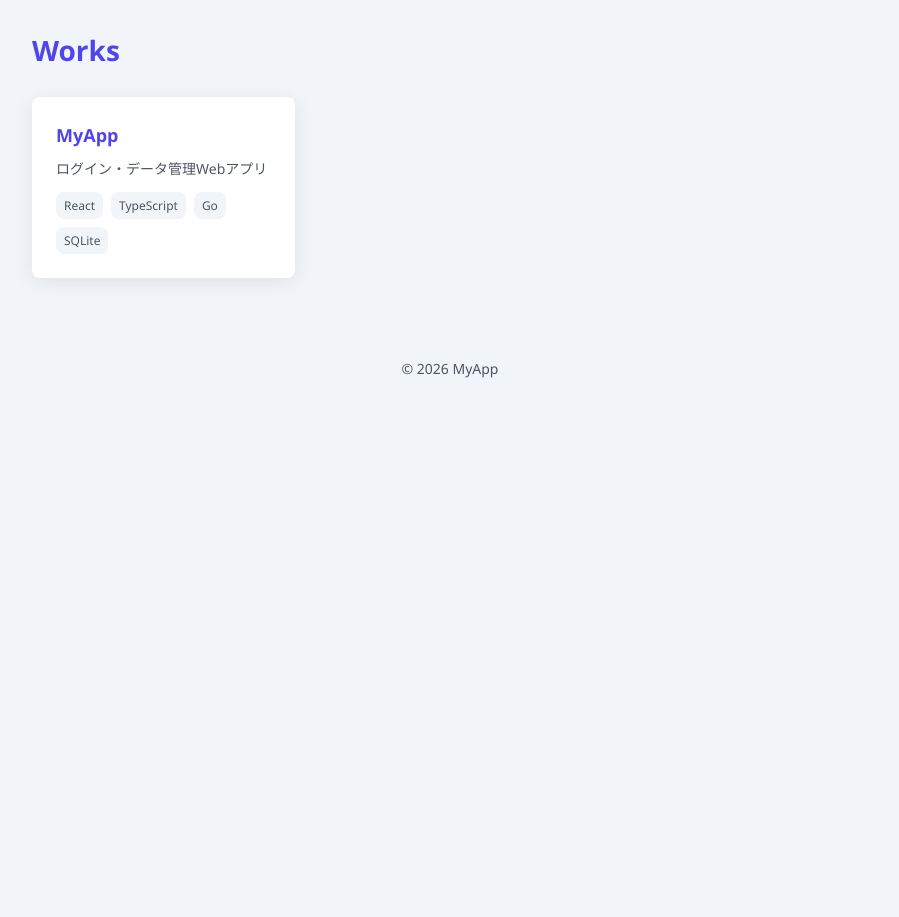
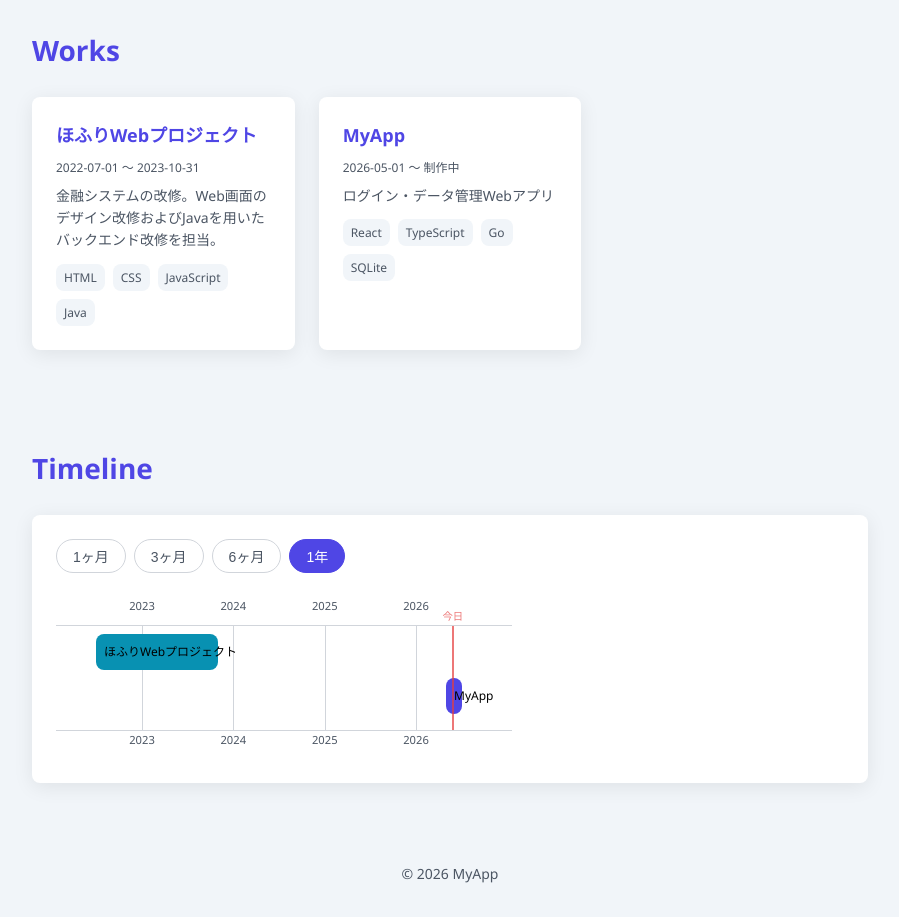
Before and after one commit to hikaru-brassnurture/myapp, a React (Vite) app in the folder frontend/: page / in a window 1280 px wide. Shown: the part 900-1817 px from the top of the page, without its empty margins (190-1089 px from the left). Before the commit the page ends 1313 px from the top, so only its background shows below. Built offline with nearby package versions, Linux system fonts and the light colour scheme.

Commit message:
feat: #3 最終コミット

```diff
--- a/frontend/src/pages/Home.tsx
+++ b/frontend/src/pages/Home.tsx
@@ -1,33 +1,49 @@
-import { useState } from 'react'
+import { useState, useMemo } from 'react'
 import { useNavigate } from 'react-router-dom'
 import styles from '../styles/Home.module.scss'
+
+const SCALES = [
+  { label: '1ヶ月', months: 1, pxPerDay: 3 },
+  { label: '3ヶ月', months: 3, pxPerDay: 1 },
+  { label: '6ヶ月', months: 6, pxPerDay: 0.5 },
+  { label: '1年', months: 12, pxPerDay: 0.25 },
+]
 
 export default function Home() {
   const navigate = useNavigate()
   const [selectedSkills, setSelectedSkills] = useState<string[]>([])
+  const [scaleIndex, setScaleIndex] = useState(3)
+  const [hoveredWork, setHoveredWork] = useState<string | null>(null)
+
+  const pxPerDay = SCALES[scaleIndex].pxPerDay
+
+  const now = useMemo(() => new Date(), [])
 
   const skillCategories = [
+    { category: '言語', items: ['TypeScript', 'Go', 'JavaScript', 'Java', 'HTML', 'CSS'].sort() },
+    { category: 'フレームワーク', items: ['React', 'Gin'].sort() },
+    { category: 'データベース', items: ['PostgreSQL', 'SQLite'].sort() },
+    { category: 'インフラ', items: ['Docker'].sort() },
+  ]
+
+  const works = useMemo(() => [
     {
-    category: '言語',
-    items: ['TypeScript', 'Go'],
+      title: 'MyApp',
+      description: 'ログイン・データ管理Webアプリ',
+      tech: ['React', 'TypeScript', 'Go', 'SQLite'],
+      startDate: '2026-05-01',
+      endDate: null as string | null,
+      color: '#4f46e5',
     },
     {
-    category: 'フレームワーク',
-    items: ['React', 'Gin'],
+      title: 'ほふりWebプロジェクト',
+      description: '金融システムの改修。Web画面のデザイン改修およびJavaを用いたバックエンド改修を担当。',
+      tech: ['HTML', 'CSS', 'JavaScript', 'Java'],
+      startDate: '2022-07-01',
+      endDate: '2023-10-31' as string | null,
+      color: '#0891b2',
     },
-  {
-    category: 'データベース',
-    items: ['PostgreSQL', 'SQLite'],
-  },
-  {
-    category: 'インフラ',
-    items: ['Docker'],
-  },
-]
-
-  const works = [
-    { title: 'MyApp', description: 'ログイン・データ管理Webアプリ', tech: ['React', 'TypeScript', 'Go', 'SQLite'] },
-  ]
+  ], [])
 
   const toggleSkill = (skill: string) => {
     setSelectedSkills(prev =>
@@ -35,9 +51,49 @@ export default function Home() {
     )
   }
 
-  const filteredWorks = selectedSkills.length === 0
+  const filteredWorks = (selectedSkills.length === 0
     ? works
     : works.filter(work => selectedSkills.every(s => work.tech.includes(s)))
+  ).slice().sort((a, b) => new Date(a.startDate).getTime() - new Date(b.startDate).getTime())
+
+  const { fullStart, fullEnd } = useMemo(() => {
+    const source = filteredWorks.length > 0 ? filteredWorks : works
+    const starts = source.map(w => new Date(w.startDate).getTime())
+    const ends = source.map(w => w.endDate ? new Date(w.endDate).getTime() : now.getTime())
+    return {
+      fullStart: new Date(Math.min(...starts)),
+      fullEnd: new Date(Math.max(...ends)),
+    }
+  }, [filteredWorks, works, now])
+
+  const CHART_PADDING = 40
+
+  const toPx = (date: Date) => {
+    const days = (date.getTime() - fullStart.getTime()) / (1000 * 60 * 60 * 24)
+    return Math.max(0, days * pxPerDay) + CHART_PADDING
+  }
+
+  const chartWidth = Math.ceil((fullEnd.getTime() - fullStart.getTime()) / (1000 * 60 * 60 * 24) * pxPerDay) + 60 + CHART_PADDING
+
+  const todayPx = toPx(now)
+
+  const gridLines = useMemo(() => {
+    const interval = SCALES[scaleIndex].months
+    const lines: Date[] = []
+    const current = new Date(fullStart)
+    current.setDate(1)
+    current.setMonth(Math.floor(current.getMonth() / interval) * interval)
+    while (current <= fullEnd) {
+      if (current >= fullStart) lines.push(new Date(current))
+      current.setMonth(current.getMonth() + interval)
+    }
+    return lines
+  }, [fullStart, fullEnd, scaleIndex])
+
+  const formatGridLabel = (date: Date) => {
+    if (SCALES[scaleIndex].months === 12) return `${date.getFullYear()}`
+    return `${date.getFullYear()}/${date.getMonth() + 1}`
+  }
 
   return (
     <div className={styles.container}>
@@ -86,8 +142,16 @@ export default function Home() {
         ) : (
           <div className={styles.workList}>
             {filteredWorks.map(work => (
-              <div key={work.title} className={styles.workCard}>
+              <div
+                key={work.title}
+                className={styles.workCard}
+                onMouseEnter={() => setHoveredWork(work.title)}
+                onMouseLeave={() => setHoveredWork(null)}
+              >
                 <h3 className={styles.workTitle}>{work.title}</h3>
+                <p className={styles.workPeriod}>
+                  {work.startDate} 〜 {work.endDate ?? '制作中'}
+                </p>
                 <p className={styles.workDesc}>{work.description}</p>
                 <div className={styles.workTechList}>
                   {work.tech.map(t => (
@@ -100,6 +164,85 @@ export default function Home() {
         )}
       </section>
 
+      <section className={styles.section}>
+        <h2 className={styles.sectionTitle}>Timeline</h2>
+        <div className={styles.timeline}>
+          <div className={styles.scaleSelector}>
+            {SCALES.map((scale, i) => (
+              <button
+                key={scale.label}
+                className={`${styles.scaleBtn} ${scaleIndex === i ? styles.scaleBtnActive : ''}`}
+                onClick={() => setScaleIndex(i)}
+              >
+                {scale.label}
+              </button>
+            ))}
+          </div>
+
+          <div className={styles.timelineChart}>
+            <div style={{ width: `${chartWidth}px`, position: 'relative' }}>
+              <div className={styles.monthLabels}>
+                {gridLines.map((date, i) => (
+                  <div
+                    key={i}
+                    className={styles.monthLabel}
+                    style={{ left: `${toPx(date)}px` }}
+                  >
+                    {formatGridLabel(date)}
+                  </div>
+                ))}
+              </div>
+
+              <div className={styles.timelineBars}>
+                {gridLines.map((date, i) => (
+                  <div
+                    key={i}
+                    className={styles.gridLine}
+                    style={{ left: `${toPx(date)}px` }}
+                  />
+                ))}
+                <div className={styles.todayLine} style={{ left: `${todayPx}px` }} />
+                {filteredWorks.map(work => {
+                  const start = new Date(work.startDate)
+                  const end = work.endDate ? new Date(work.endDate) : now
+                  const left = toPx(start)
+                  const width = toPx(end) - left
+                  return (
+                    <div key={work.title} className={styles.timelineRow}>
+                      <div
+                        className={styles.timelineBar}
+                        style={{
+                          left: `${left}px`,
+                          width: `${Math.max(width, 4)}px`,
+                          backgroundColor: work.color,
+                          opacity: hoveredWork === null || hoveredWork === work.title ? 1 : 0.3,
+                          filter: hoveredWork === work.title ? 'brightness(1.3)' : 'none',
+                          transition: 'opacity 0.2s, filter 0.2s',
+                        }}
+                      >
+                        <span className={styles.timelineBarLabel}>{work.title}</span>
+                      </div>
+                    </div>
+                  )
+                })}
+              </div>
+
+              <div className={styles.monthLabels}>
+                {gridLines.map((date, i) => (
+                  <div
+                    key={i}
+                    className={styles.monthLabel}
+                    style={{ left: `${toPx(date)}px` }}
+                  >
+                    {formatGridLabel(date)}
+                  </div>
+                ))}
+              </div>
+            </div>
+          </div>
+        </div>
+      </section>
+
       <footer className={styles.footer}>
         <p>© 2026 MyApp</p>
       </footer>
--- a/frontend/src/styles/Home.module.scss
+++ b/frontend/src/styles/Home.module.scss
@@ -115,6 +115,7 @@
   padding: 1.5rem;
   border-radius: $radius;
   box-shadow: $shadow;
+  cursor: pointer;
 }
 
 .workTitle {
@@ -188,3 +189,146 @@
   color: $gray-600;
   margin-bottom: 0.75rem;
 }
+
+.workPeriod {
+  font-size: 0.75rem;
+  color: $gray-600;
+  margin-bottom: 0.5rem;
+}
+
+.timeline {
+  background: $white;
+  border-radius: $radius;
+  box-shadow: $shadow;
+  padding: 1.5rem;
+}
+
+.scaleSelector {
+  display: flex;
+  gap: 0.5rem;
+  margin-bottom: 1.5rem;
+}
+
+.scaleBtn {
+  padding: 0.375rem 1rem;
+  border: 1px solid $gray-300;
+  border-radius: 999px;
+  background: transparent;
+  color: $gray-600;
+  cursor: pointer;
+  font-size: 0.875rem;
+  transition: $transition;
+
+  &:hover {
+    border-color: $primary;
+    color: $primary;
+  }
+}
+
+.scaleBtnActive {
+  background: $primary;
+  color: $white;
+  border-color: $primary;
+}
+
+.timelineChart {
+  overflow-x: auto;
+  position: relative;
+}
+
+.monthLabels {
+  position: relative;
+  height: 24px;
+  margin-bottom: 0.25rem;
+}
+
+.monthLabel {
+  position: absolute;
+  font-size: 0.7rem;
+  color: $gray-600;
+  transform: translateX(-50%);
+  white-space: nowrap;
+}
+
+.timelineBars {
+  position: relative;
+  border-top: 1px solid $gray-300;
+  border-bottom: 1px solid $gray-300;
+  min-height: 80px;
+  padding: 0.5rem 0;
+}
+
+.todayLine {
+  position: absolute;
+  top: 0;
+  bottom: 0;
+  width: 2px;
+  background: #e53e3e;
+  opacity: 0.7;
+  z-index: 1;
+
+  &::after {
+    content: '今日';
+    position: absolute;
+    top: -18px;
+    left: 50%;
+    transform: translateX(-50%);
+    font-size: 0.65rem;
+    color: #e53e3e;
+    white-space: nowrap;
+  }
+}
+
+.timelineRow {
+  position: relative;
+  height: 36px;
+  margin-bottom: 0.5rem;
+}
+
+.timelineBar {
+  position: absolute;
+  height: 100%;
+  border-radius: $radius;
+  display: flex;
+  align-items: center;
+  padding: 0 0.5rem;
+  min-width: 4px;
+}
+
+.timelineBarLabel {
+  font-size: 0.75rem;
+  color: #000;
+  white-space: nowrap;
+  overflow: visible;
+  text-overflow: ellipsis;
+}
+
+.timelineLegend {
+  display: flex;
+  flex-wrap: wrap;
+  gap: 1rem;
+  margin-top: 1rem;
+}
+
+.legendItem {
+  display: flex;
+  align-items: center;
+  gap: 0.375rem;
+  font-size: 0.75rem;
+  color: $gray-600;
+}
+
+.legendColor {
+  width: 12px;
+  height: 12px;
+  border-radius: 3px;
+  flex-shrink: 0;
+}
+
+.gridLine {
+  position: absolute;
+  top: 0;
+  bottom: 0;
+  width: 1px;
+  background: $gray-300;
+}
```
Lines whose indentation alone changed are shown as unchanged.
